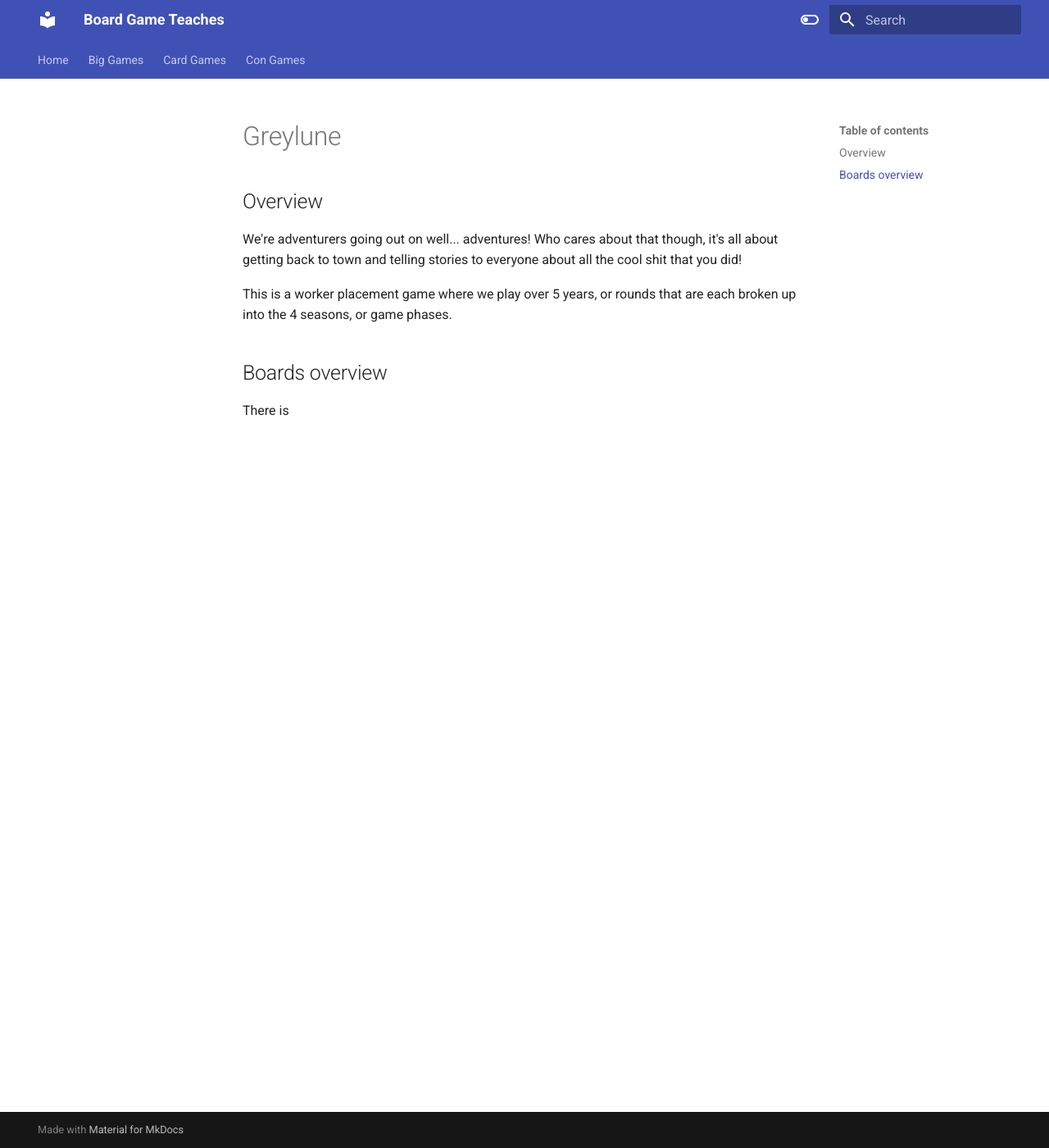
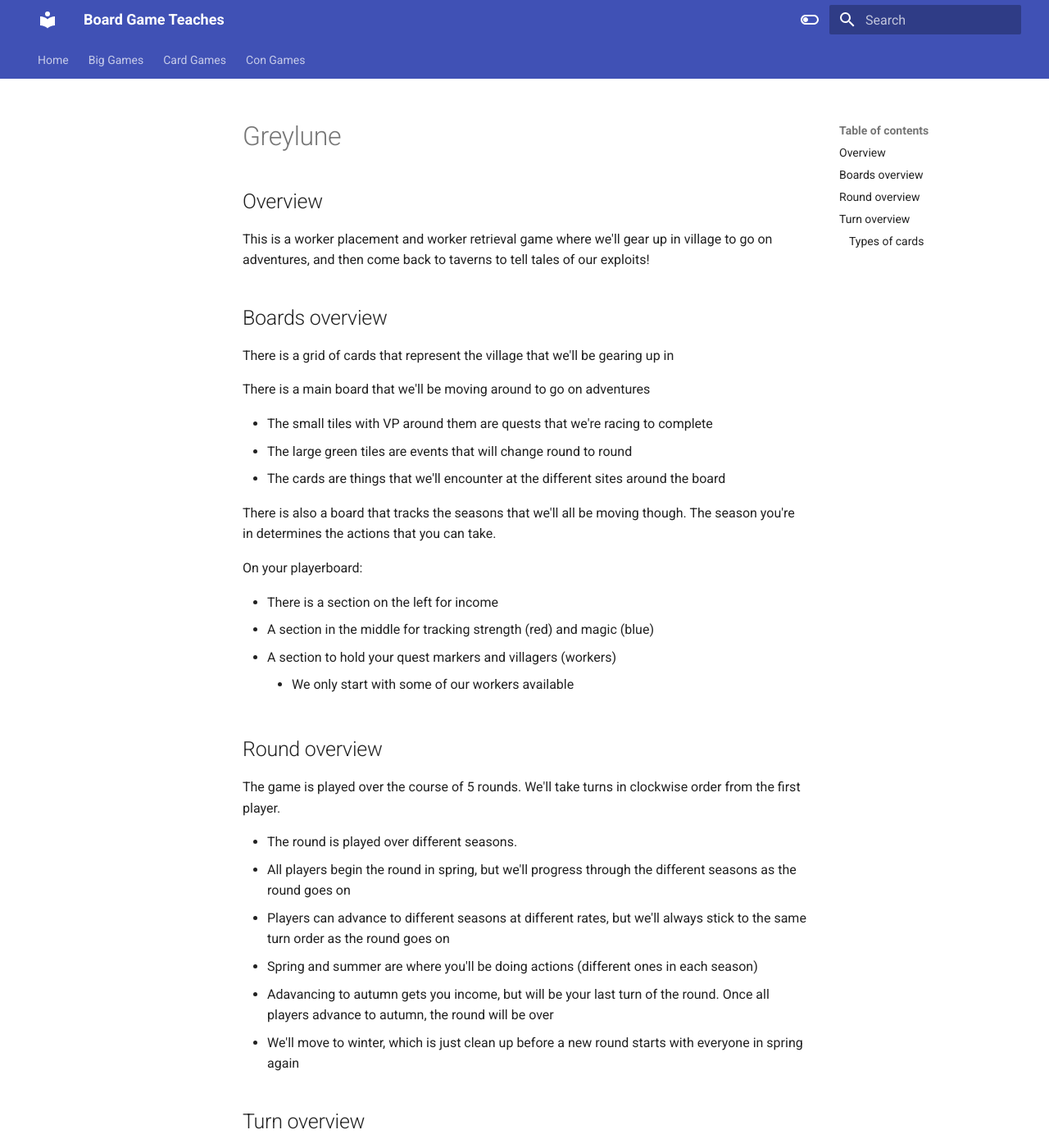
Before and after one commit to IronTarkles/Teaches, an MkDocs documentation site: the page built from docs/con_games/greylune.md, in a window 1280 px wide and 1400 px high. Shown: the whole window at 82% size. Built offline with MkDocs 1.6.1 and Material for MkDocs 9.7.7, drawn with Linux system fonts in a browser that asks for light colours; some of the changed text lies outside the part shown.

Commit message:
greylune progress

```diff
--- a/docs/con_games/greylune.md
+++ b/docs/con_games/greylune.md
@@ -1,9 +1,67 @@
 ## Overview
 
-We're adventurers going out on well... adventures! Who cares about that though, it's all about getting back to town and telling stories to everyone about all the cool shit that you did!
-
-This is a worker placement game where we play over 5 years, or rounds that are each broken up into the 4 seasons, or game phases.
+This is a worker placement and worker retrieval game where we'll gear up in village to go on adventures, and then come back to taverns to tell tales of our exploits!
 
 ## Boards overview
 
-There is
+There is a grid of cards that represent the village that we'll be gearing up in
+
+There is a main board that we'll be moving around to go on adventures
+
+- The small tiles with VP around them are quests that we're racing to complete
+- The large green tiles are events that will change round to round
+- The cards are things that we'll encounter at the different sites around the board
+
+There is also a board that tracks the seasons that we'll all be moving though. The season you're in determines the actions that you can take.
+
+On your playerboard:
+
+- There is a section on the left for income
+- A section in the middle for tracking strength (red) and magic (blue)
+- A section to hold your quest markers and villagers (workers)
+    - We only start with some of our workers available
+
+## Round overview
+
+The game is played over the course of 5 rounds. We'll take turns in clockwise order from the first player.
+
+- The round is played over different seasons.
+- All players begin the round in spring, but we'll progress through the different seasons as the round goes on
+- Players can advance to different seasons at different rates, but we'll always stick to the same turn order as the round goes on
+- Spring and summer are where you'll be doing actions (different ones in each season)
+- Adavancing to autumn gets you income, but will be your last turn of the round. Once all players advance to autumn, the round will be over
+- We'll move to winter, which is just clean up before a new round starts with everyone in spring again
+
+## Turn overview
+
+On your turn, you must take an action from those available to you in your current season
+
+![place villager icon](images/greylune/place_worker.png)
+
+- Spring: Place a villager
+    - This action is available only in spring
+    - You take a villager from your playerboard and put it in the village (the grid of cards)
+    - Villagers get placed in the empty spaces, not on cards themselves.
+        - Place vilalgers either between 2 adjacent cards, or between a card and an empty card space (where there used to be a card)
+    - Multiple villagers can occupy the same space, even multiple from the same player.
+
+![retrieve villager icon](images/greylune/retrieve_worker.png)
+
+- Summer: Retrieve a villager
+    - This action is available only in the summer
+    - You retrieve villagers to either gain money or activate cards
+    - To gain money:
+        - Pick one of your villagers and move them to the camp (the blank space on the season board)
+        - Then pick one of the two cards it was adjacent to and gain 1 coin for each villager still around that card (regardless of owner)
+    - To activate a card
+        - Move a villager to the camp
+        - Pick one of the two cards it was adjacent to and pay any cost on the card (coin symbol on left side)
+        - Pay an additional coin for each villager still around that card (regardless of owner)
+
+### Types of cards
+
+There are a few types of cards that work a little differently. They have different symbols in the bottom right
+
+- Buildings (house symbol in bottom right). Can have a seal symbol in the top right or not
+- Companions: Blue icon and blue bar
+- Items: Red icon and red bar
```
Also changed, not shown: docs/con_games/images/greylune/place_worker.png (added), docs/con_games/images/greylune/retrieve_worker.png (added).
